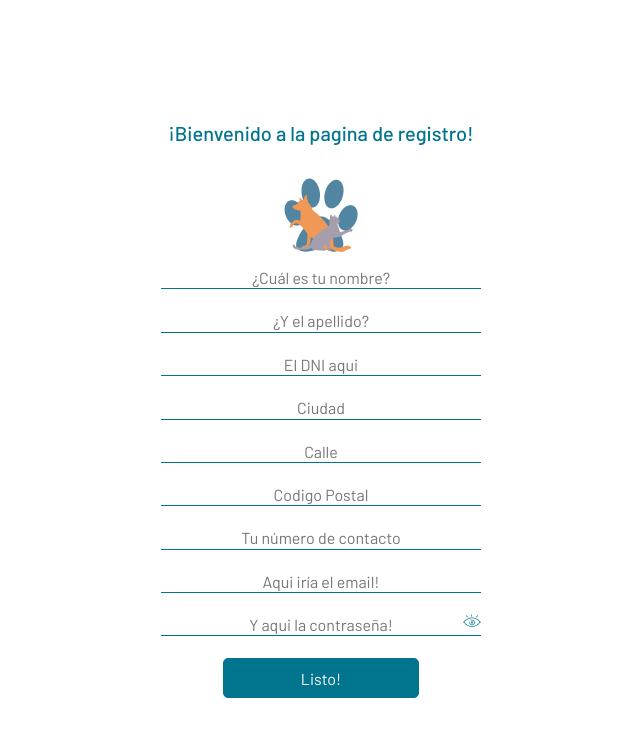
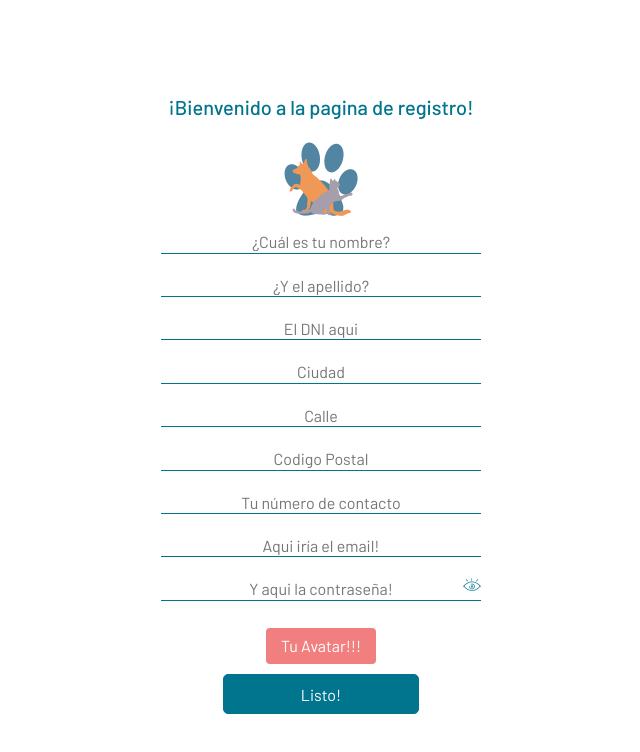
Before and after one commit to DavidDlp/Project-lucky, a React (Create React App) app: page /user/register in a window 1280 px wide. Shown: the top 752 px of the page, without its empty margins (319-959 px from the left). Built offline with nearby package versions, Linux system fonts and the light colour scheme.

Commit message:
all fixed...for now

```diff
--- a/src/components/Login/Login.jsx
+++ b/src/components/Login/Login.jsx
@@ -28,9 +28,9 @@ const Login = () => {
 
   const signIn = async (user) => {
     try {
-      const token = await loginUser(user);
-      localStorage.setItem("token",token);
-      /* localStorage.setItem("user", JSON.stringify(res.userInBd)); */
+      const res = await loginUser(user);
+      localStorage.setItem("token",res.data);
+      localStorage.setItem("user", JSON.stringify(res.userInBd));
     } catch (error) {
       return console.log(error);
     }
--- a/src/components/Login/Logout.jsx
+++ b/src/components/Login/Logout.jsx
@@ -7,7 +7,7 @@ export default function Logout() {
 
   const logout = () => {
     localStorage.setItem("token", "");
-    /* localStorage.setItem("user", ""); */
+    localStorage.setItem("user", "");
     setLoggedOut(true);
     navigate('/user/login')
   };
--- a/src/components/Login/Register.jsx
+++ b/src/components/Login/Register.jsx
@@ -18,15 +18,15 @@ const Register = () => {
   };
 
   const submit = (data) => {
-    /* console.table(data)
+    //console.table(data)
     const formData = new FormData();
     formData.append("name", data.name);
     formData.append("surname", data.surname);
     formData.append("telephone", data.telephone);
     formData.append("email", data.email);
     formData.append("password", data.password);
-    formData.append("imgAvatar", data.imgAvatar[0]); */
-    addUser(data);
+    formData.append("imgAvatar", data.imgAvatar[0]);
+    addUser(formData);
   };
 
   const addUser = async (user) => {
@@ -136,7 +136,7 @@ const Register = () => {
           <i onClick={togglePasswordVisiblity}>{eye}</i>
         </div>
 
-        {/* <div className="input-box">
+        <div className="input-box">
           <label className="custom-file-upload" htmlFor="imgAvatar">
             <input
               id="imgAvatar"
@@ -146,7 +146,7 @@ const Register = () => {
             />
             <p>Tu Avatar!!!</p>
           </label>
-        </div> */}
+        </div>
           <button className="button" type="submit" value="submit">
             <p>Listo!</p>
             </button>
--- a/src/styles/layouts/Login/_registerPage.scss
+++ b/src/styles/layouts/Login/_registerPage.scss
@@ -20,7 +20,7 @@
         color:rgb(1,116,142);
 
         text-align: center;
-        margin:20px 30px;
+        margin:10px 20px;
         p{
             margin: 0%;
         }
@@ -67,7 +67,7 @@
             display: inline-block;
             padding: 6px 12px;
             cursor: pointer;
-            margin-bottom: 30px;
+            margin-bottom: 10px;
             margin-top: 5px;
             background-color:#f17f7f;
             border-radius: 4px;
```
